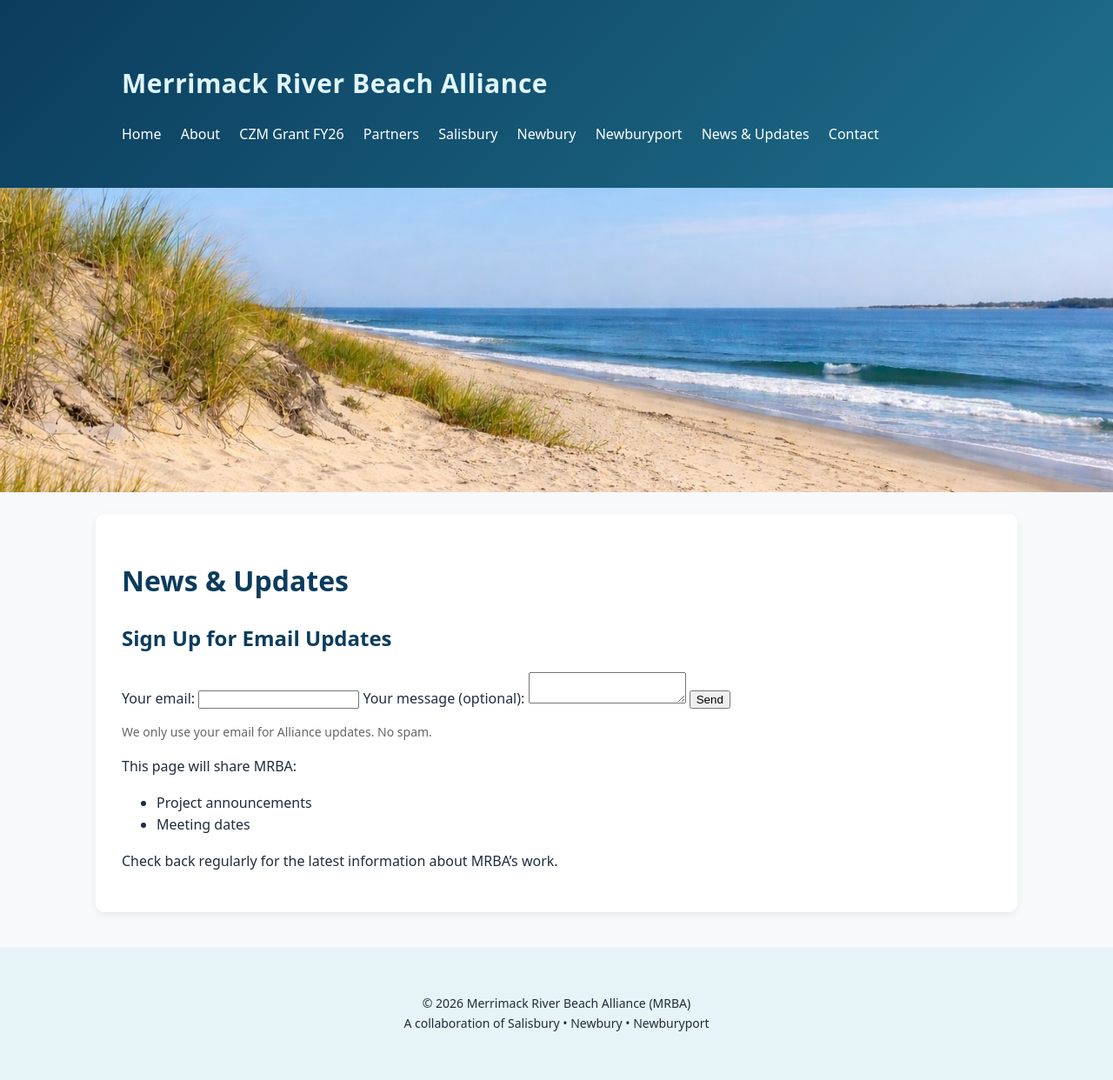
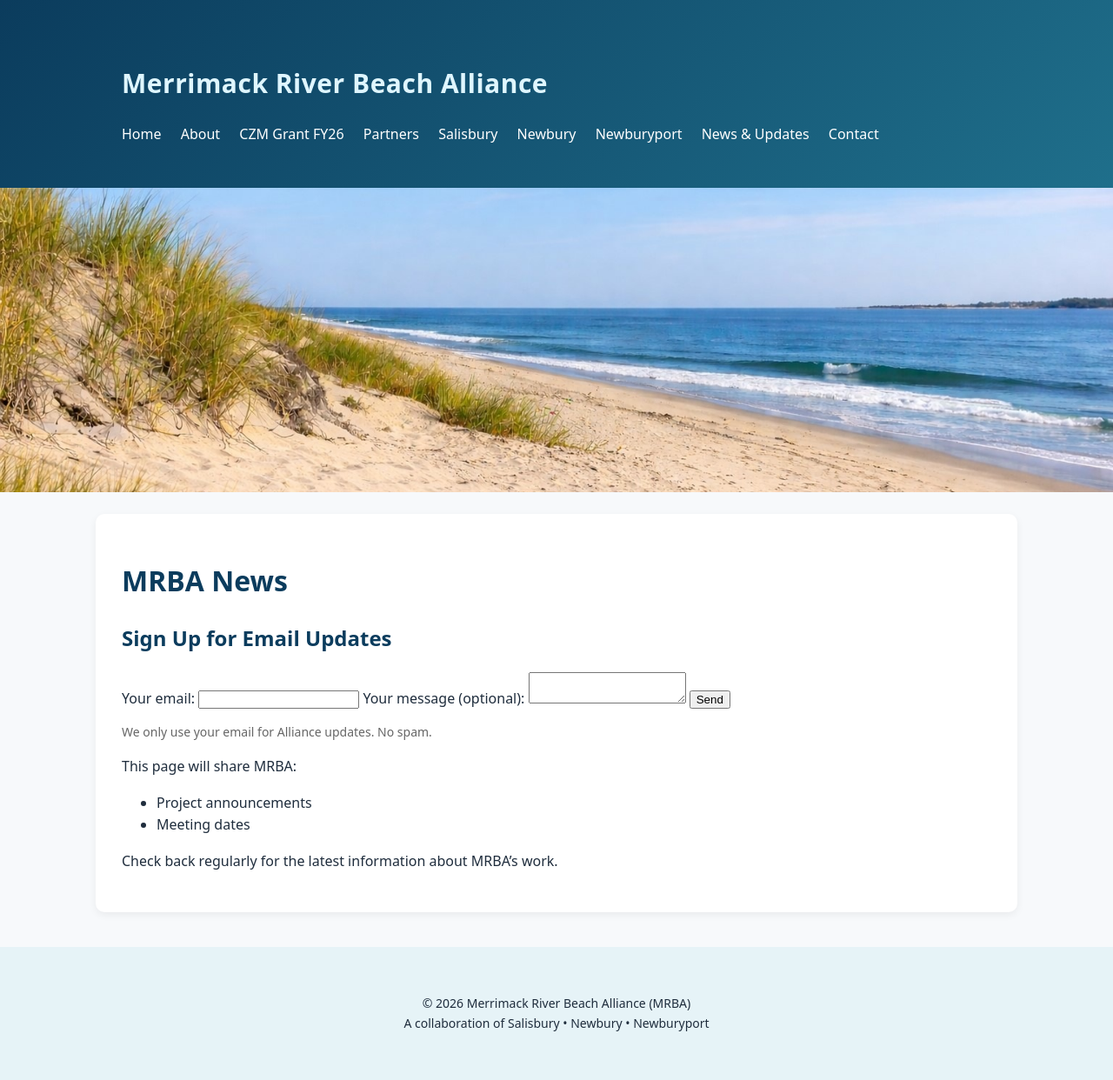
Before and after one commit to MAMRBAGOV/mamrba.gov, a Jekyll site: the page built from news.md, in a window 1280 px wide. Shown: the whole page at 87% size. Built offline with Jekyll 4.4.1, drawn with Linux system fonts in a browser that asks for light colours.

Commit message:
Update news.md

```diff
--- a/news.md
+++ b/news.md
@@ -2,7 +2,7 @@
 layout: default
 title: Page Title
 ---
-# News & Updates
+# MRBA News
 <h2>Sign Up for Email Updates</h2>
 
 <form
```
